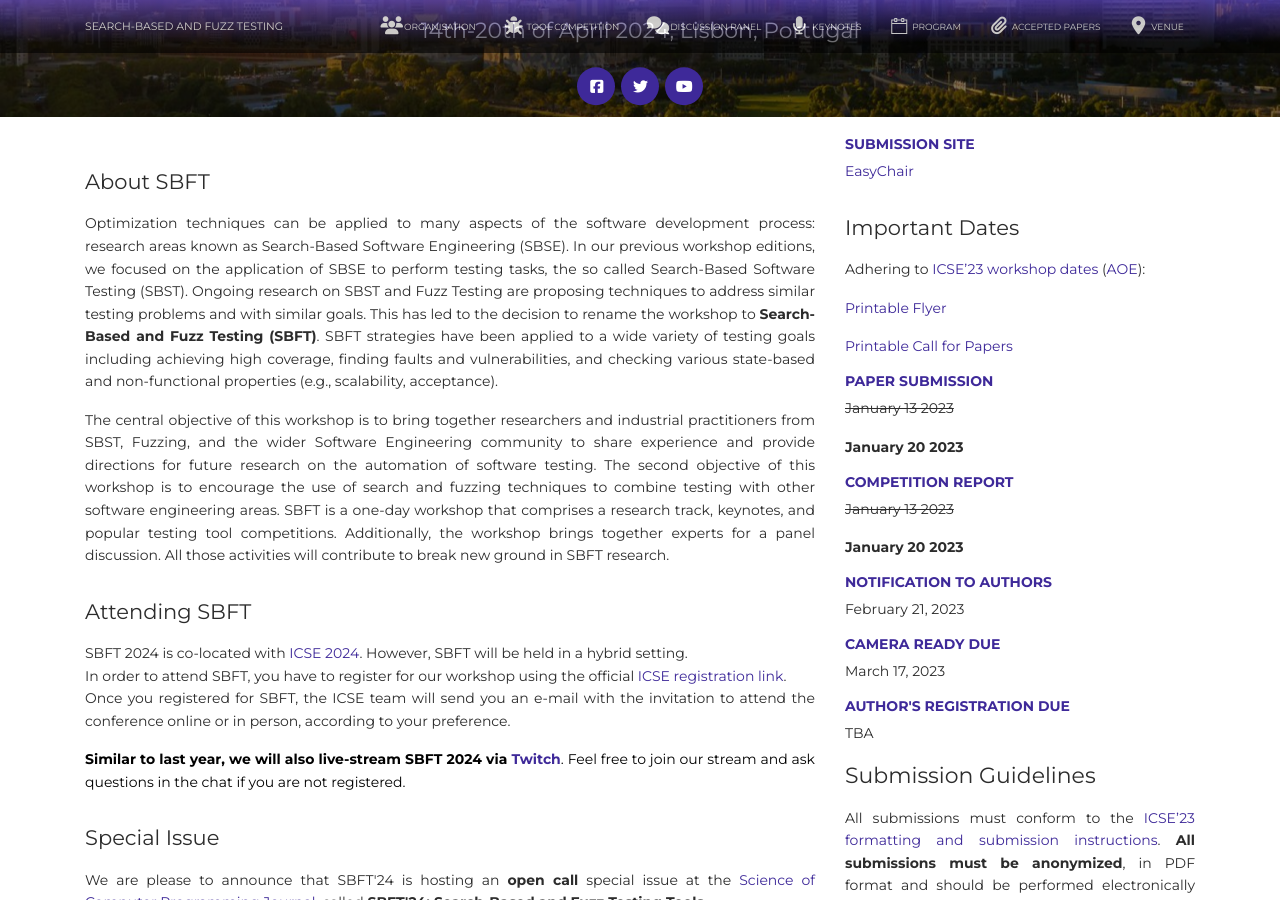
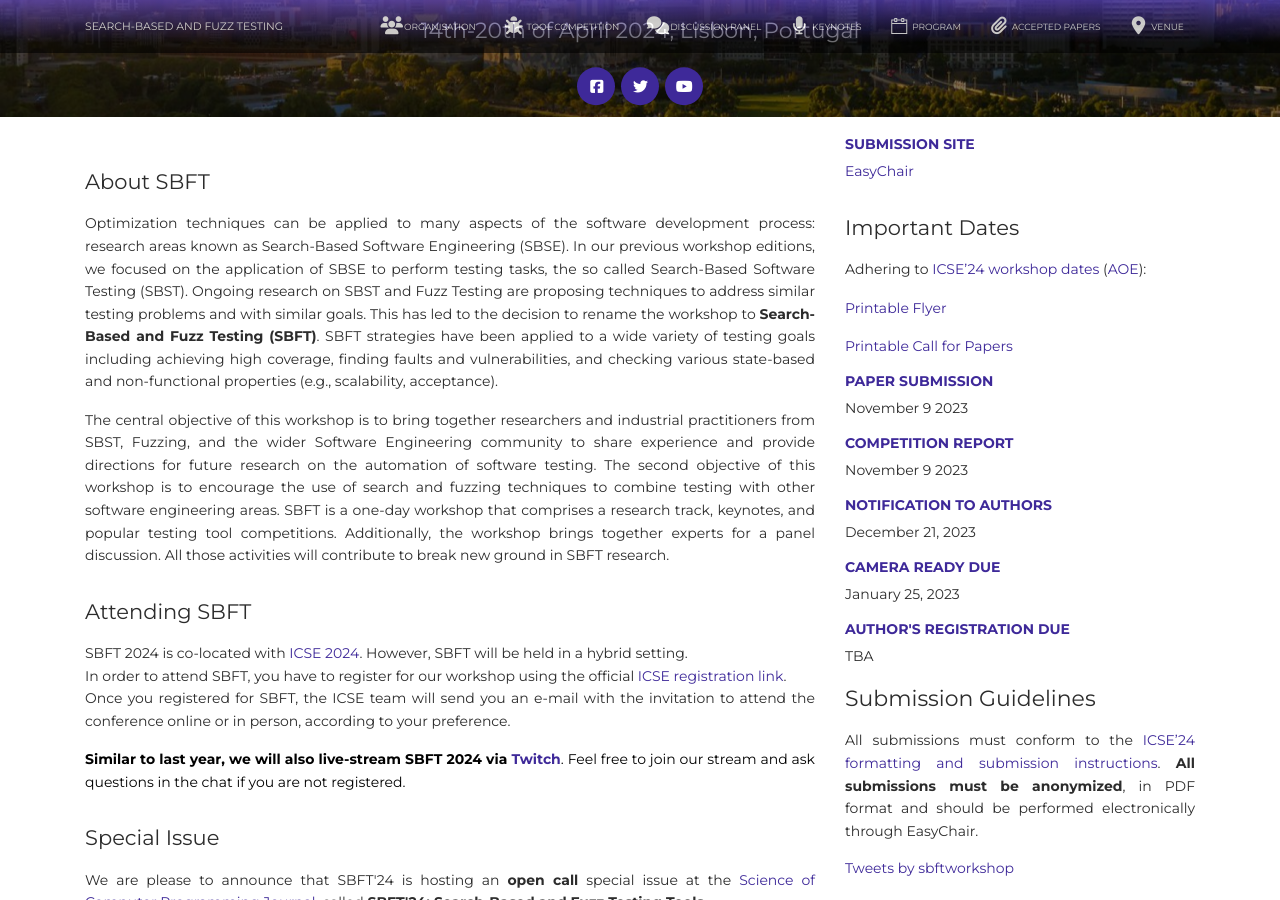
Before and after one commit to sbft24/sbft24.github.io, a Jekyll site: the page built from index.html, in a window 1280 px wide and 900 px high, scrolled down 198 px. Built offline with Jekyll 4.4.1, drawn with Linux system fonts in a browser that asks for light colours; nearby versions of some CDN libraries; comment, search, counter and statistics services are not loaded.

Commit message:
Updated sidebar and footer with current information

```diff
--- a/_includes/footer.html
+++ b/_includes/footer.html
@@ -3,7 +3,7 @@
         <nav>
             <ul>
                 <li>
-                    <a href="/"><i class='fa fa-balance-scale'></i> SBFT&#39;23</a>
+                    <a href="/"><i class='fa fa-balance-scale'></i> SBFT&#39;24</a>
                 </li>
             </ul>
         </nav>
--- a/_includes/sidebar.html
+++ b/_includes/sidebar.html
@@ -1,26 +1,24 @@
 <div class="col-md-4">
     <h6 class="text-primary">Submission site</h6>
-    <p><a href=" https://easychair.org/my/conference?conf=sbft2023">EasyChair</a></p>
+    <p><a href=" https://easychair.org/my/conference?conf=sbft2024">EasyChair</a></p>
     <h4 class="subsection">Important Dates</h4>
-    <p>Adhering to <a href="https://conf.researchr.org/track/icse-2023/icse-2023-workshops">ICSE&rsquo;23
+    <p>Adhering to <a href="https://conf.researchr.org/track/icse-2024/icse-2024-workshops">ICSE&rsquo;24
             workshop dates</a> (<a href="https://www.timeanddate.com/time/zones/aoe">AOE</a>):</p>
     <p><a href="/SBFT23_Flyer.pdf" target="_blank">Printable Flyer</a></p>
     <p><a href="/SBFT23_CFP.pdf" target="_blank">Printable Call for Papers</a></p>
     <h6 class="text-primary">Paper Submission</h6>
-    <p><del>January 13 2023</del></p>
-    <p><b>January 20 2023</b></p>
+    <p>November 9 2023</p>
     <h6 class="text-primary">Competition Report</h6>
-    <p><del>January 13 2023</del></p>
-    <p><b>January 20 2023</b></p>
+    <p>November 9 2023</p>
     <h6 class="text-primary">Notification to Authors</h6>
-    <p>February 21, 2023</p>
+    <p>December 21, 2023</p>
     <h6 class="text-primary">Camera Ready Due</h6>
-    <p>March 17, 2023</p>
+    <p>January 25, 2023</p>
     <h6 class="text-primary">Author's Registration Due</h6>
     <p>TBA</p>
     <h5>Submission Guidelines</h5>
     <p class="text-justify">All submissions must conform to the <a
-            href="https://conf.researchr.org/track/icse-2023/icse-2023-technical-track#About" target="_blank">ICSE&rsquo;23
+            href="https://conf.researchr.org/track/icse-2024/icse-2024-technical-track#About" target="_blank">ICSE&rsquo;24
             formatting and submission instructions</a>. <b>All submissions must be anonymized</b>, in PDF
         format and should be performed electronically through EasyChair.</p>
     <!-- <p><a href="#" target="_blank">TBA</a></p> -->
```
Also changed, not shown: 1 other file.
